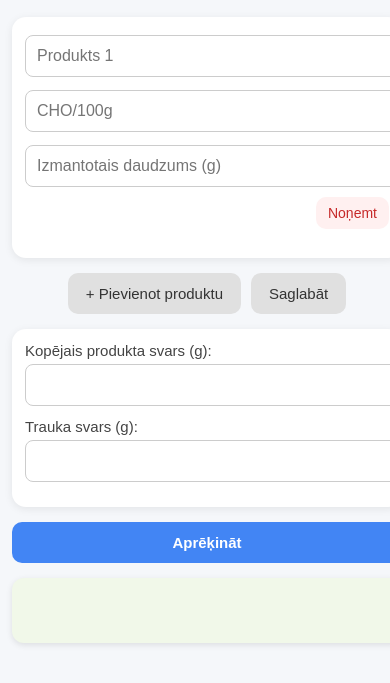
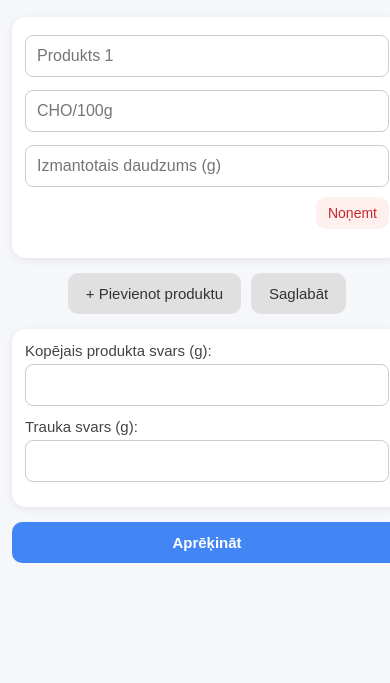
Before and after one commit to vkkushina/Carby_counter_2, a plain HTML site: page index.html in a window 390 px wide. Shown: the part 57-740 px from the top of the page. Drawn offline with Linux system fonts and the light colour scheme.

Commit message:
Update style.css

```diff
--- a/style.css
+++ b/style.css
@@ -207,10 +207,14 @@
 input[type="text"] {
   padding: 11px;
   width: 100%;
+  max-width: 100%;
   font-size: 16px;
   margin-top: 5px;
   border-radius: 8px;
   border: 1px solid #ccc;
+  box-sizing: border-box;
+}
+
 }
 
 /* ==========================================
@@ -248,4 +252,15 @@
 button {
 font-size: 15px;
 }
+.product-line,
+.product-name-wrapper {
+  width: 100%;
+  max-width: 100%;
 }
+
+.product-line input {
+  width: 100%;
+  max-width: 100%;
+  box-sizing: border-box;
+}
+}
```
Lines whose indentation alone changed are shown as unchanged.
